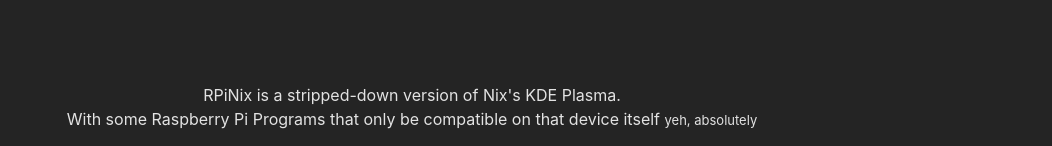
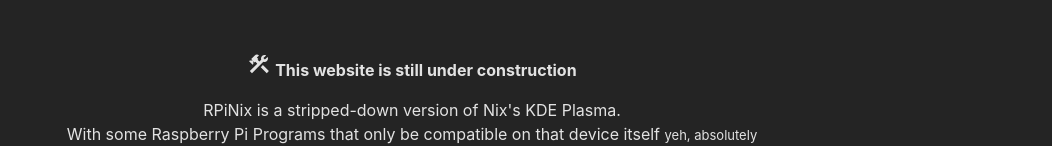
Before and after one commit to cupglassDEV/rpi-nix-web, a React (Vite) app: page / in a window 1280 px wide. Shown: the part 200-346 px from the top of the page, without its empty margins (228-1280 px from the left). Built offline with nearby package versions, Linux system fonts and the light colour scheme.

Commit message:
yeyeoyeahyeyeyyeey

```diff
--- a/index.html
+++ b/index.html
@@ -8,6 +8,7 @@
   rel="stylesheet"
   href="https://fonts.googleapis.com/icon?family=Material+Icons"
 />
+<link rel="icon" href="public/rpi-nix-logo/icon.png">
     <title>Vite + React + TS</title>
   </head>
   <body>
--- a/src/App.tsx
+++ b/src/App.tsx
@@ -1,6 +1,7 @@
 // import { useState } from 'react'
 // import reactLogo from './assets/react.svg'
 // import viteLogo from '/vite.svg'
+import { Construction } from '@mui/icons-material';
 import './App.css'
 import Head from './components/Head'
 import Md from '@uiw/react-markdown-preview';
@@ -14,6 +15,7 @@
         {/* <button onClick={() => setCount((count) => count + 1)}>
           count is {count}
         </button> */}
+        <b><Construction/> This website is still under construction</b>
         <p>
           RPiNix is a stripped-down version of Nix's KDE Plasma.<br/>
           With some Raspberry Pi Programs that only be compatible on that device itself <span style={{fontSize:13}}>yeh, absolutely</span>
```
